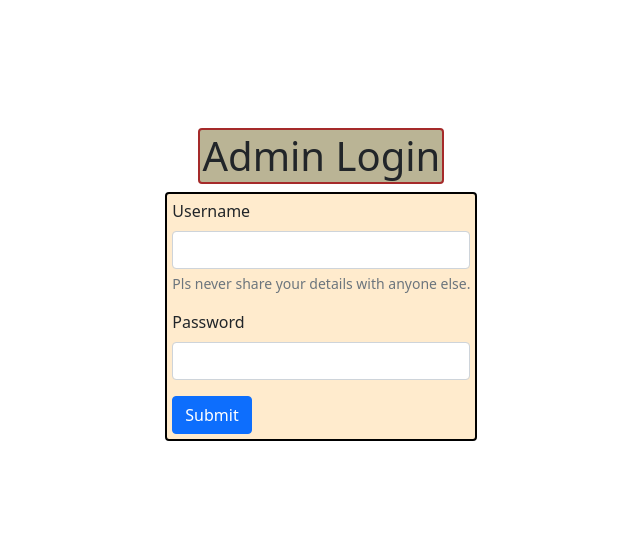
After one commit to n-kaushik1/Mad1pro, a Python web app: template templates/adminlogin.html in a window 1280 px wide. The commit adds this page. Shown: the top 555 px of the page, without its empty margins (325-965 px from the left). Run offline with Jinja, Linux system fonts and the light colour scheme; the template is opened without the code that fills it, so the values that code supplies are empty.

Commit message:
folders made

```diff
--- /dev/null
+++ b/static/style.css
@@ -0,0 +1,41 @@
+*{
+    margin: 0;
+    padding: 0;
+}
+.form_container{
+    display: flex;
+    height: 300px;width:27%;
+    flex-wrap: wrap;
+    justify-content: center;
+    align-items: center;
+    margin: 10% 37%;
+
+}
+.form{
+    border: 2px solid black; border-radius: 4px;
+    padding: 5px;
+    background-color: blanchedalmond;
+}
+
+.bt{
+    text-decoration: none;
+    padding: 5px;
+}
+#h1{
+    background-color: rgb(186, 180, 149);
+    border: 2px solid brown;border-radius: 4px;
+    text-align: center;
+    padding: 2px;
+
+}
+.cont{
+    display: flex;
+    height: 200px;width: 300px;
+    flex-wrap: wrap;
+    justify-content: center;
+    align-items: center;
+    margin: 10% 40%;
+    border: 2px solid black; border-radius: 4px;
+    padding: 5px;
+    background-image:url(/static/img/back_image.jpg);
+}
--- /dev/null
+++ b/templates/adminlogin.html
@@ -0,0 +1,28 @@
+<!DOCTYPE html>
+<html lang="en">
+<head>
+    <meta charset="UTF-8">
+    <meta name="viewport" content="width=device-width, initial-scale=1.0">
+    <link href="/static/style.css" rel="stylesheet">
+    <link href="https://cdn.jsdelivr.net/npm/bootstrap@5.0.2/dist/css/bootstrap.min.css" rel="stylesheet" integrity="sha384-EVSTQN3/azprG1Anm3QDgpJLIm9Nao0Yz1ztcQTwFspd3yD65VohhpuuCOmLASjC" crossorigin="anonymous">
+    <title>Admin login page</title>
+</head>
+<body>
+    <div class="form_container">
+      <h1 id="h1">Admin Login</h1>
+      <form class="form">
+        <div class="mb-3">
+          <label for="exampleInputEmail1" class="form-label">Username</label>
+          <input type="username" class="form-control" id="exampleInputEmail1" aria-describedby="emailHelp">
+          <div id="emailHelp" class="form-text">Pls never share your details with anyone else.</div>
+        </div>
+        <div class="mb-3">
+          <label for="exampleInputPassword1" class="form-label">Password</label>
+          <input type="password" class="form-control" id="exampleInputPassword1">
+        </div>
+
+        <button type="submit" class="btn btn-primary" id="bt">Submit</button>
+      </form>
+    </div>
+</body>
+</html>
```
Also changed, not shown: index.css (deleted, +0 -16 lines), templates/Influencerregistration.html (renamed from login.html, +15 -7 lines), templates/Sponsorregistration.html (renamed from Influencerregistration.html, +4 -11 lines), templates/login.html (added, +19 -0 lines), templates/userlogin.html (renamed from Sponsorregistration.html, +8 -9 lines), static/img/back_image.jpg (added).
